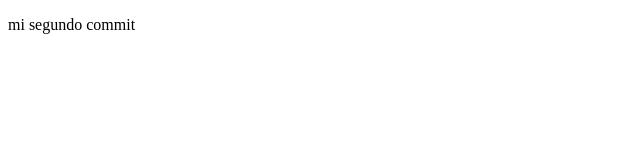
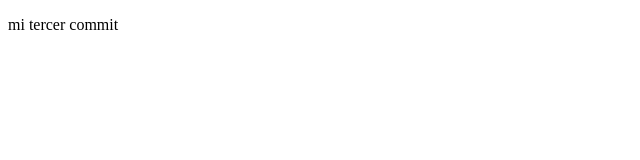
Before and after one commit to PositiveKaiZen/recap2, a plain HTML site: page index.html in a window 1280 px wide. Shown: the full height of the page, 0-640 px from the left. Drawn offline with Linux system fonts and the light colour scheme.

Commit message:
treecommit

```diff
--- a/index.html
+++ b/index.html
@@ -6,6 +6,6 @@
     <title>Document</title>
 </head>
 <body>
-    <p>mi segundo commit</p>
+    <p>mi tercer commit</p>
 </body>
 </html>
```
